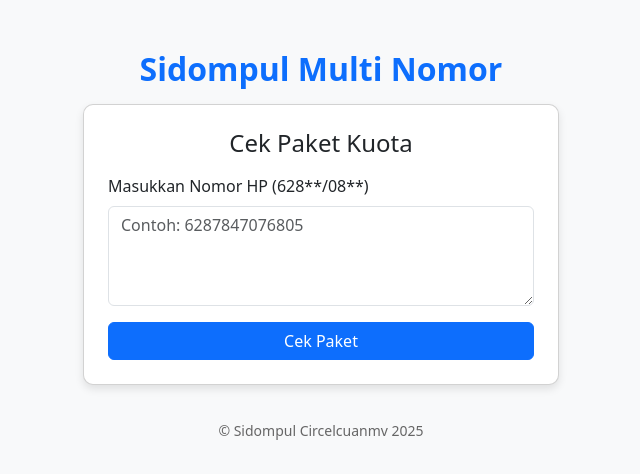
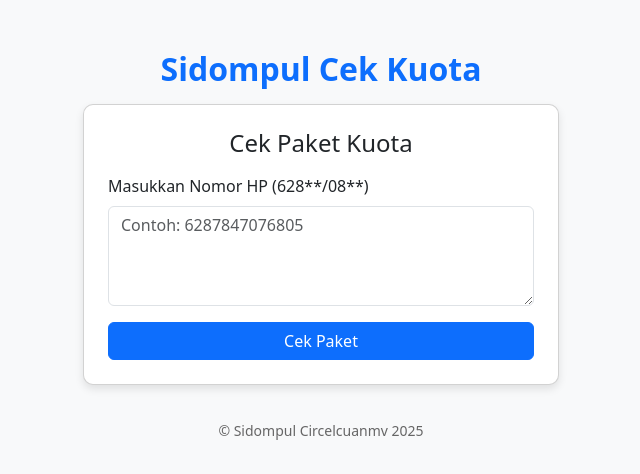
Before and after one commit to Muhno12/sidompul, a plain HTML site: page index.html in a window 1280 px wide. Shown: the whole page, without its empty margins (319-959 px from the left). Drawn offline with Linux system fonts and the light colour scheme.

Commit message:
Update index.html

```diff
--- a/index.html
+++ b/index.html
@@ -1,7 +1,7 @@
 <!DOCTYPE html><html lang="id"><head>
     <meta charset="UTF-8">
     <meta name="viewport" content="width=device-width, initial-scale=1.0">
-    <title>Sidompul Multi Nomor</title>
+    <title>Sidompul Cek Kuota</title>
     <link rel="stylesheet" href="css/bootstrap.min.css">
     <style>
         body {
@@ -36,7 +36,7 @@
 <body>
 
     <div class="container">
-        <h2 class="text-center text-primary fw-bold">Sidompul Multi Nomor</h2>
+        <h2 class="text-center text-primary fw-bold">Sidompul Cek Kuota</h2>
 
         <div class="card p-4 mt-3">
             <h4 class="text-center mb-3">Cek Paket Kuota</h4>
```
